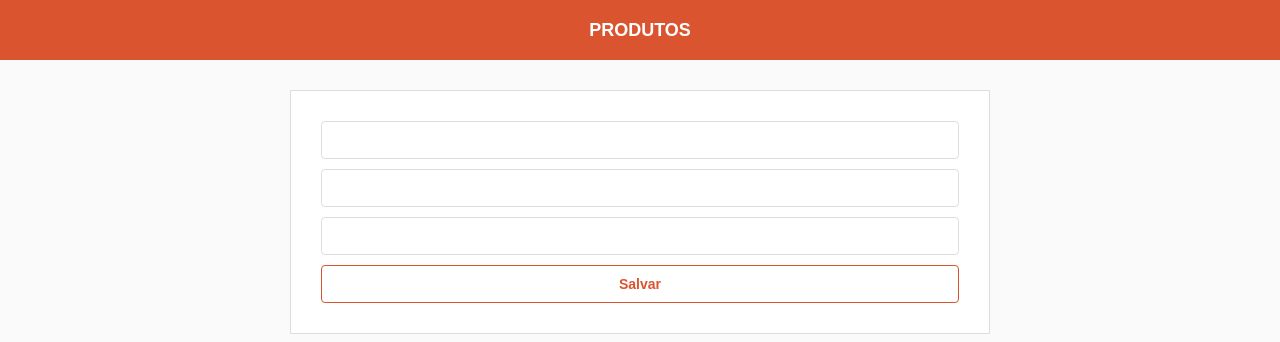
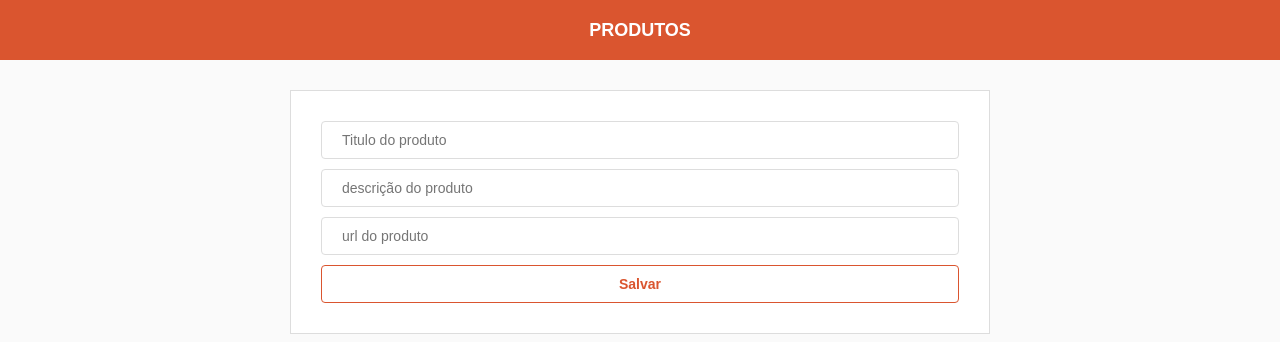
Before and after one commit to gissandrogama/reactprodutos, a React (Create React App) app: page /upgrade/1 in a window 1280 px wide. Shown: the top 342 px of the page. Built offline with nearby package versions, Linux system fonts and the light colour scheme; no server answers.

Commit message:
Edit funcionando

```diff
--- a/src/pages/upgrade/index.js
+++ b/src/pages/upgrade/index.js
@@ -4,16 +4,30 @@ import api from '../../services/api'
 import './styles.css'
 
 export default class Upgrade extends Component {
-    state = {
-        product: {},
+    constructor(props){
+        super(props)
+        this.handleUpgrade = this.handleUpgrade.bind(this)
+        this.handleChange = this.handleChange.bind(this)
+
+
+        this.state = {
+           title: '',
+           description: '',
+           url: '',
+        }
     }
 
     async componentDidMount() {
+
         const { id } = this.props.match.params
 
         const response = await api.get(`/products/${id}`)
 
-        this.setState({ product: response.data })
+        this.setState({
+            title: response.data.title,
+            description: response.data.description,
+            url: response.data.url,
+        })
     }
 
     handleUpgrade = async e => {
@@ -27,24 +41,22 @@ export default class Upgrade extends Component {
             url: this.state.url,
         })
 
-
         this.props.history.push(`/products/${id}`)
 
     }
 
-    handleChange = e => {
+    handleChange = async e => {
         this.setState({ [e.target.name]: e.target.value })
     }
 
     render(){
-        const { product } = this.state
 
         return(
             <form id="upgrade" onSubmit={this.handleUpgrade}>
                 <input
                     type="text"
                     name="title"
-                    placeholder={product.title}
+                    placeholder="Titulo do produto"
                     onChange={this.handleChange}
                     value={this.state.title}
                 />
@@ -53,7 +65,7 @@ export default class Upgrade extends Component {
                 <input
                     type="text"
                     name="description"
-                    placeholder={product.description}
+                    placeholder="descrição do produto"
                     onChange={this.handleChange}
                     value={this.state.description}
                 />
@@ -61,7 +73,7 @@ export default class Upgrade extends Component {
                 <input
                     type="text"
                     name="url"
-                    placeholder={product.url}
+                    placeholder="url do produto"
                     onChange={this.handleChange}
                     value={this.state.url}
                 />
```
